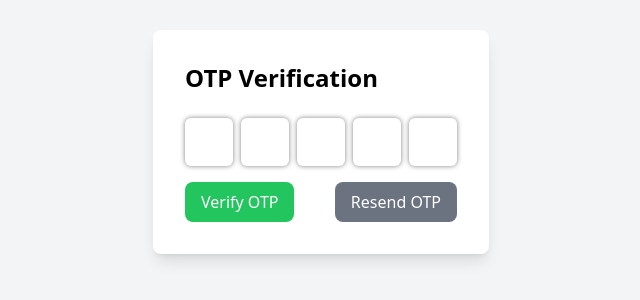
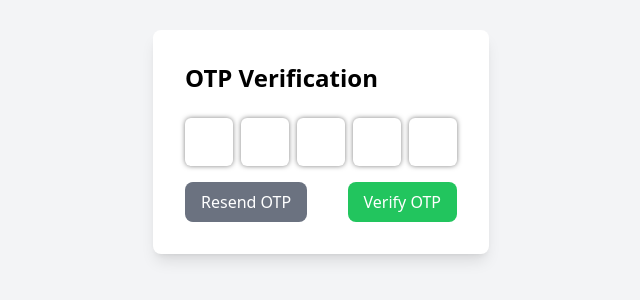
Before and after one commit to arbab-sra/musicfiy, a React (Vite) app: page /veryfy/account in a window 1280 px wide. Shown: the part 258-558 px from the top of the page, without its empty margins (319-959 px from the left). Built offline with nearby package versions, Linux system fonts and the light colour scheme; no server answers.

Commit message:
error fix

```diff
--- a/src/components/Navbar.jsx
+++ b/src/components/Navbar.jsx
@@ -43,8 +43,7 @@ const Navbar = () => {
   }, []);
 
   return (
-    // <div className="w-[20%] h-[30%] absolute z-40 bg-red-600">
-    <div className=" min-h-[80px] border relative p-3 bg-gradient-to-tr from-[#412C3A] to-[#533248] flex justify-center gap-1 items-center ">
+    <div className=" min-h-[80px] border-b-[2px] relative p-3 bg-gradient-to-tr from-[#412C3A] to-[#533248] flex justify-center gap-1 items-center ">
       <div className="search h-[30px] rounded-lg bg-[#656565] w-[360px]">
         <div className="flex h-full relative w-full justify-center  items-center">
           <div
--- a/src/components/authcomponts/Signup.jsx
+++ b/src/components/authcomponts/Signup.jsx
@@ -48,8 +48,6 @@ const Signup = () => {
         localStorage.setItem("username", res.data.username);
         localStorage.setItem("profilpic", res.data.userpic);
         localStorage.setItem("email", res.data.email);
-        // localStorage.setItem("token", res.data.token);
-        // console.log(res);
         toast.success("Account created successfully");
         navigate("/veryfy/account");
       }
--- a/src/components/authcomponts/Userveryfy.jsx
+++ b/src/components/authcomponts/Userveryfy.jsx
@@ -15,7 +15,6 @@ const OtpVerification = () => {
       element.nextSibling.focus();
     }
   };
-
   const handleSubmit = async (e) => {
     e.preventDefault();
     const otpValue = otp.join("");
@@ -44,7 +43,7 @@ const OtpVerification = () => {
       } catch (error) {
         console.log(error.message);
         toast.error(error.message);
-        localStorage.clear("email");
+        // localStorage.clear("email");
       }
     }
   };
@@ -70,17 +69,19 @@ const OtpVerification = () => {
         {error && <p className="text-red-500 mb-4">{error}</p>}
         <div className=" flex justify-between items-center ">
           <button
+            disabled={true}
+            onClick={() => {
+              console.log("object");
+            }}
+            className="bg-gray-500 text-white py-2 px-4 rounded-lg  transition-all hover:cursor-not-allowed  hover:bg-gray-900"
+          >
+            Resend OTP
+          </button>
+          <button
             onClick={(e) => handleSubmit(e)}
             className="bg-green-500 text-white py-2 px-4 rounded-lg hover:bg-blue-600"
           >
             Verify OTP
-        </button>
-        <button
-        disabled={true}
-          onClick={() => {console.log("object");}}
-          className="bg-gray-500 text-white py-2 px-4 rounded-lg  transition-all hover:cursor-not-allowed  hover:bg-gray-900"
-        >
-          Resend OTP
           </button>
         </div>
       </div>
```
Lines whose indentation alone changed are shown as unchanged.
